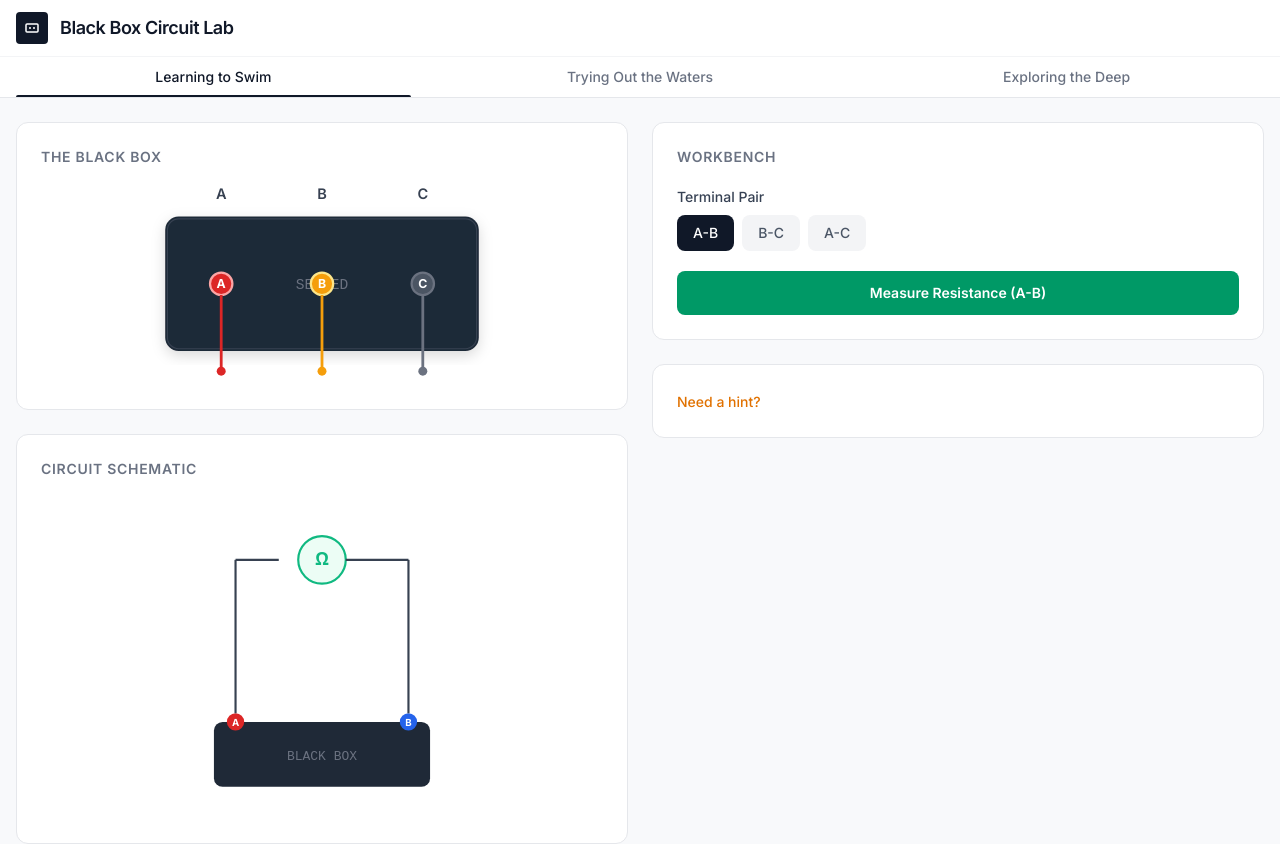
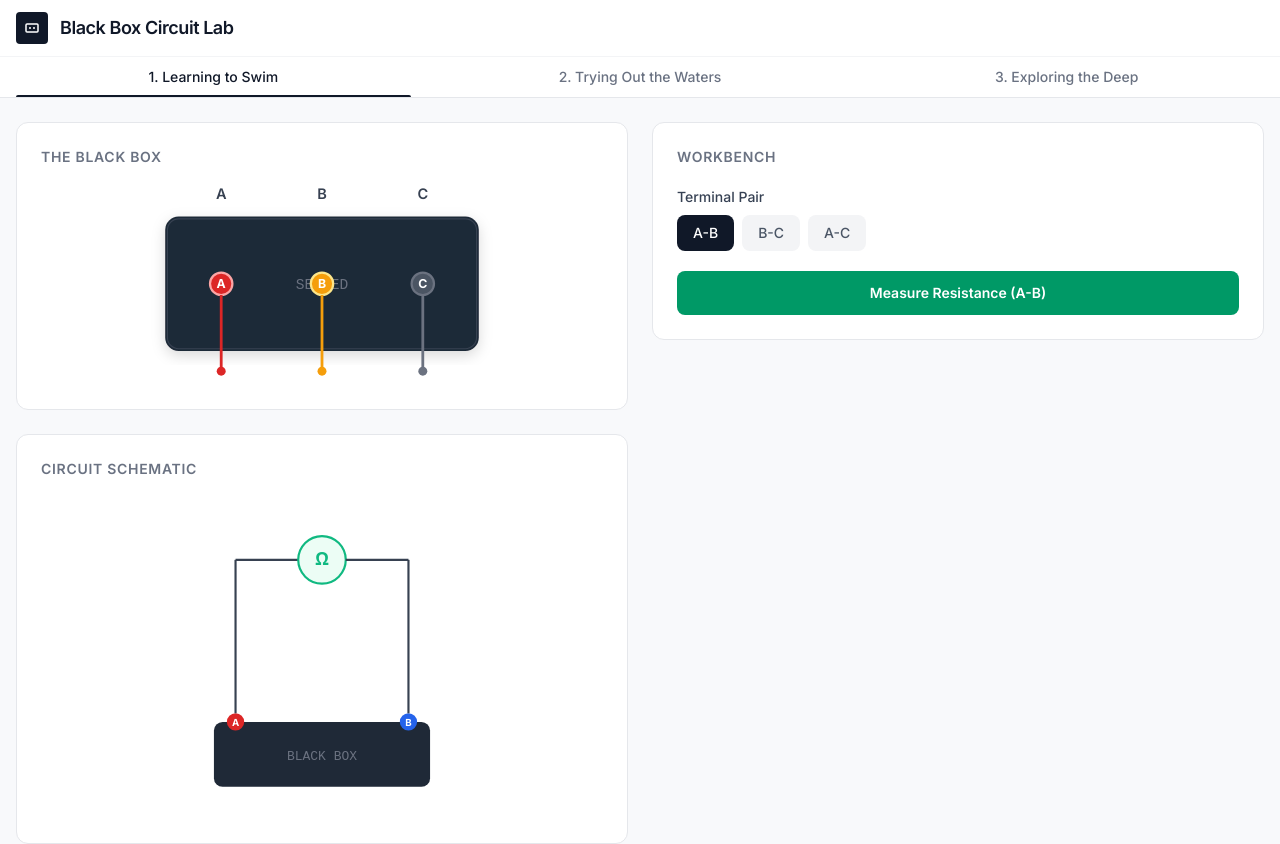
Before and after one commit to EmilRyd/black-box-circuit-lab, a React (Vite) app: page / in a window 1280 px wide. Shown: the top 844 px of the page. Built offline with nearby package versions, Linux system fonts and the light colour scheme.

Commit message:
no hints and numbers for challenges

```diff
--- a/src/components/CircuitDiagram.jsx
+++ b/src/components/CircuitDiagram.jsx
@@ -31,7 +31,7 @@ export default function CircuitDiagram({ state }) {
         {isOhmmeter ? (
           <>
             {/* Ohmmeter in the middle top */}
-            <line x1="180" y1="60" x2="220" y2="60" stroke="#374151" strokeWidth="2" />
+            <line x1="180" y1="60" x2="238" y2="60" stroke="#374151" strokeWidth="2" />
             <circle cx="260" cy="60" r="22" fill="#ecfdf5" stroke="#10b981" strokeWidth="2" />
             <text x="260" y="65" textAnchor="middle" fill="#10b981" fontSize="16" fontWeight="bold">Ω</text>
             <line x1="282" y1="60" x2="340" y2="60" stroke="#374151" strokeWidth="2" />
--- a/src/components/LevelSelector.jsx
+++ b/src/components/LevelSelector.jsx
@@ -1,7 +1,7 @@
 const LEVELS = [
-  { id: 1, label: 'Learning to Swim' },
-  { id: 2, label: 'Trying Out the Waters' },
-  { id: 3, label: 'Exploring the Deep' },
+  { id: 1, label: '1. Learning to Swim' },
+  { id: 2, label: '2. Trying Out the Waters' },
+  { id: 3, label: '3. Exploring the Deep' },
 ];
 
 export default function LevelSelector({ level, onChange }) {
--- a/src/components/Workspace.jsx
+++ b/src/components/Workspace.jsx
@@ -3,7 +3,6 @@ import BlackBox from './BlackBox';
 import CircuitControls from './CircuitControls';
 import CircuitDiagram from './CircuitDiagram';
 import MeasurementLog from './MeasurementLog';
-import HintsPanel from './HintsPanel';
 import { computeLevel12, computeLevel3, getHiddenResistance, formatValue } from '../physics';
 
 export default function Workspace({ level, puzzle }) {
@@ -116,7 +115,6 @@ export default function Workspace({ level, puzzle }) {
             onMeasureCircuit={handleMeasureCircuit}
             lastResult={lastResult}
           />
-          <HintsPanel level={level} />
         </div>
       </div>
 
```
